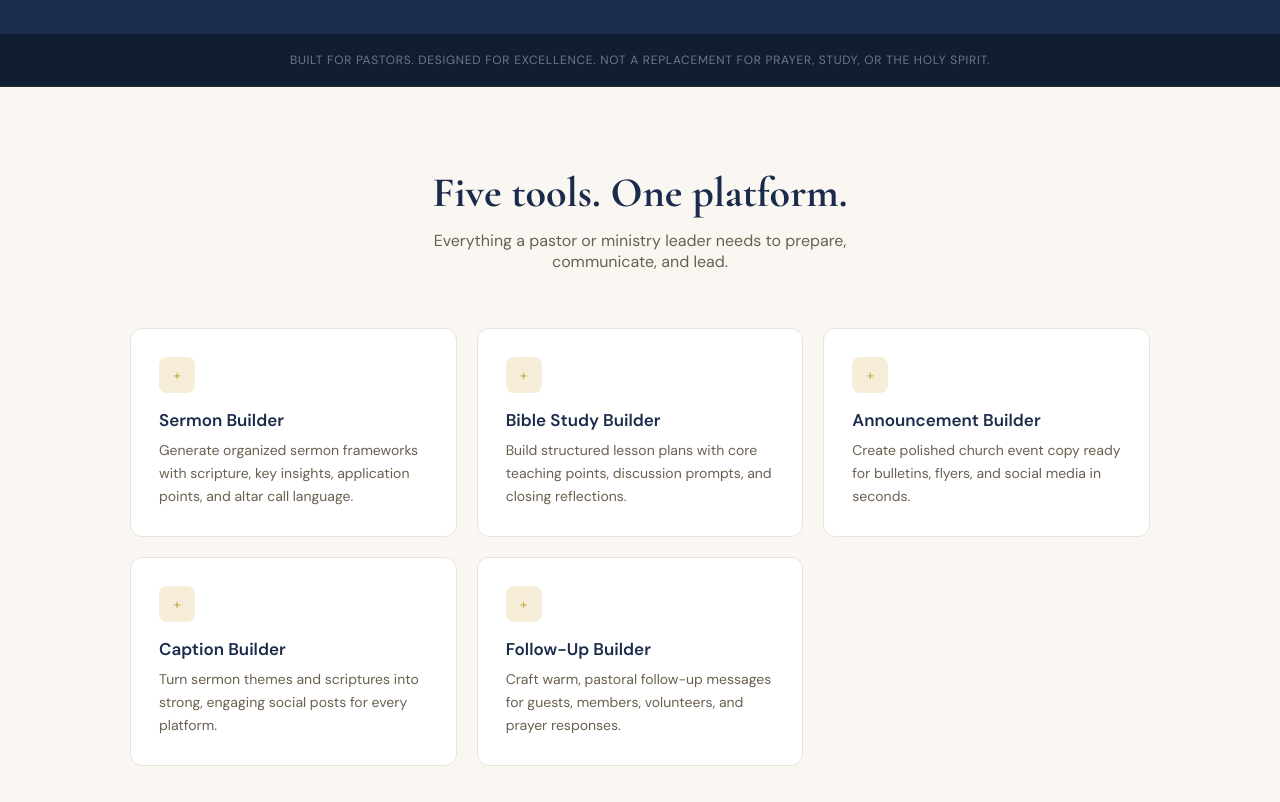
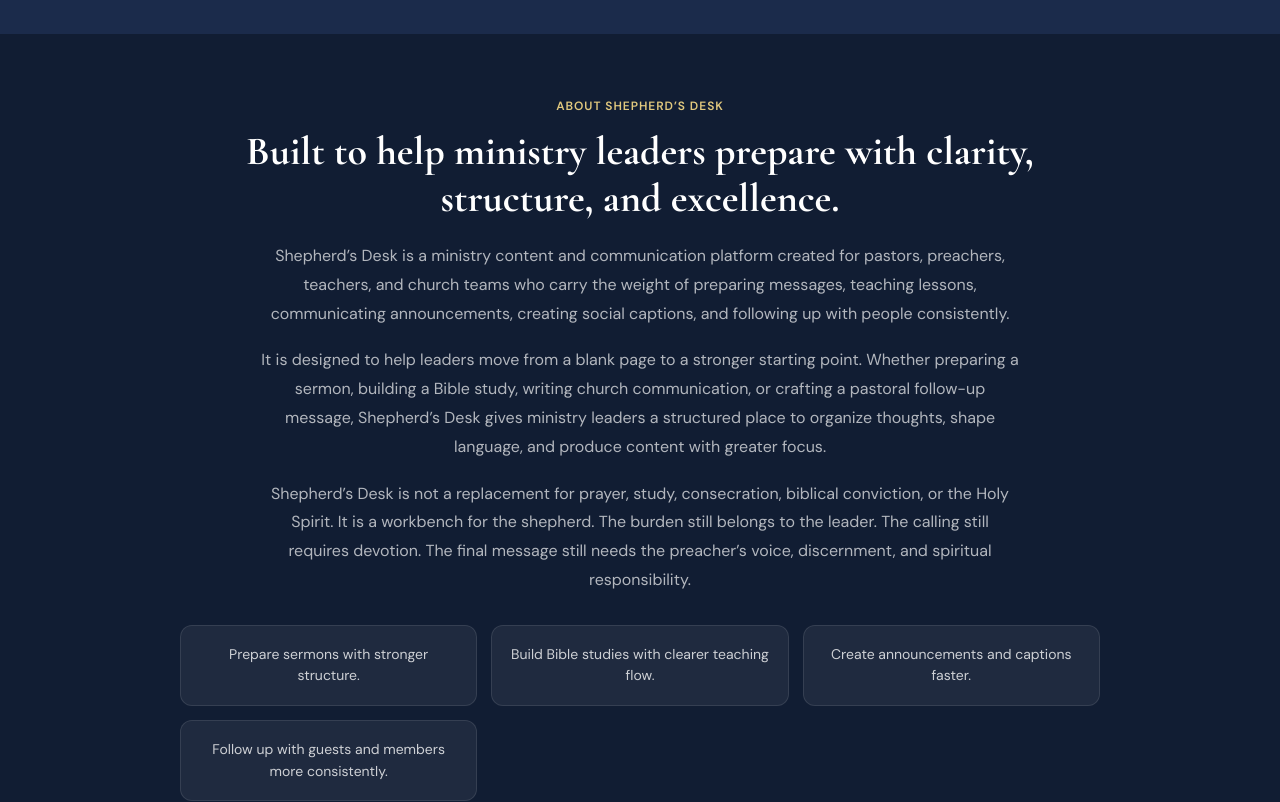
Before and after one commit to aaronhouston78-coder/shepherds-desk-frontend, a React (Vite) app: page / in a window 1280 px wide. Shown: the part 640-1442 px from the top of the page. Built offline with nearby package versions, Linux system fonts and the light colour scheme.

Commit message:
Expand homepage about section

```diff
--- a/src/pages/Homepage.jsx
+++ b/src/pages/Homepage.jsx
@@ -70,11 +70,37 @@
         </div>
       </div>
 
-      {/* TRUST BAR */}
-      <div id="about" style={{ background: C.navyDark, padding: "18px 40px", textAlign: "center", borderBottom: "1px solid rgba(201,168,76,0.12)", scrollMarginTop: 80 }}>
-        <p style={{ color: "rgba(255,255,255,0.4)", fontSize: 12, letterSpacing: "0.06em" }}>
-          BUILT FOR PASTORS. DESIGNED FOR EXCELLENCE. NOT A REPLACEMENT FOR PRAYER, STUDY, OR THE HOLY SPIRIT.
-        </p>
+      {/* ABOUT */}
+      <div id="about" style={{ background: C.navyDark, padding: "64px 40px", borderBottom: "1px solid rgba(201,168,76,0.12)", scrollMarginTop: 80 }}>
+        <div style={{ maxWidth: 920, margin: "0 auto", textAlign: "center" }}>
+          <p style={{ color: C.goldLight, fontSize: 12, fontWeight: 600, letterSpacing: "0.08em", textTransform: "uppercase", marginBottom: 14 }}>
+            About Shepherd’s Desk
+          </p>
+          <h2 className="serif" style={{ fontSize: 40, fontWeight: 700, color: C.white, lineHeight: 1.18, marginBottom: 20 }}>
+            Built to help ministry leaders prepare with clarity, structure, and excellence.
+          </h2>
+          <p style={{ color: "rgba(255,255,255,0.68)", fontSize: 16, lineHeight: 1.8, maxWidth: 760, margin: "0 auto 18px" }}>
+            Shepherd’s Desk is a ministry content and communication platform created for pastors, preachers, teachers, and church teams who carry the weight of preparing messages, teaching lessons, communicating announcements, creating social captions, and following up with people consistently.
+          </p>
+          <p style={{ color: "rgba(255,255,255,0.68)", fontSize: 16, lineHeight: 1.8, maxWidth: 760, margin: "0 auto 18px" }}>
+            It is designed to help leaders move from a blank page to a stronger starting point. Whether preparing a sermon, building a Bible study, writing church communication, or crafting a pastoral follow-up message, Shepherd’s Desk gives ministry leaders a structured place to organize thoughts, shape language, and produce content with greater focus.
+          </p>
+          <p style={{ color: "rgba(255,255,255,0.68)", fontSize: 16, lineHeight: 1.8, maxWidth: 760, margin: "0 auto 28px" }}>
+            Shepherd’s Desk is not a replacement for prayer, study, consecration, biblical conviction, or the Holy Spirit. It is a workbench for the shepherd. The burden still belongs to the leader. The calling still requires devotion. The final message still needs the preacher’s voice, discernment, and spiritual responsibility.
+          </p>
+          <div style={{ display: "grid", gridTemplateColumns: "repeat(auto-fit, minmax(220px, 1fr))", gap: 14, marginTop: 30 }}>
+            {[
+              "Prepare sermons with stronger structure.",
+              "Build Bible studies with clearer teaching flow.",
+              "Create announcements and captions faster.",
+              "Follow up with guests and members more consistently."
+            ].map((item, i) => (
+              <div key={i} style={{ background: "rgba(255,255,255,0.06)", border: "1px solid rgba(255,255,255,0.1)", borderRadius: 12, padding: "18px", color: "rgba(255,255,255,0.78)", fontSize: 14, lineHeight: 1.55 }}>
+                {item}
+              </div>
+            ))}
+          </div>
+        </div>
       </div>
 
       {/* FEATURES */}
```
